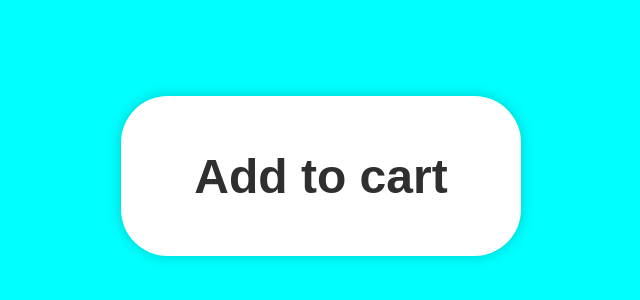
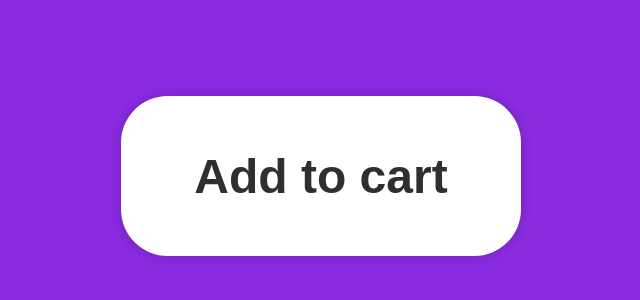
Before and after one commit to Amisha0971/ANIMATED-ADD-TO-CART-BUTTON-HTML-CSS, a plain HTML site: page index.html in a window 1280 px wide. Shown: the part 224-524 px from the top of the page, without its empty margins (319-959 px from the left). Drawn offline with Linux system fonts and the light colour scheme.

Commit message:
third commit

```diff
--- a/style.css
+++ b/style.css
@@ -24,7 +24,7 @@ body{
   justify-content: center;
   align-items: center;
   height: 100vh;
-  background-color:aqua;
+  background-color:blueviolet;
 }
 
 /* ---------- BUTTON ------------ */
@@ -71,7 +71,7 @@ body{
 
 
 .btn__icon{
-  font-size: 2rem; /* Increased font size */
+  font-size: 3rem; /* Increased font size */
   color: var(--color);
   position: absolute;
 }
```
